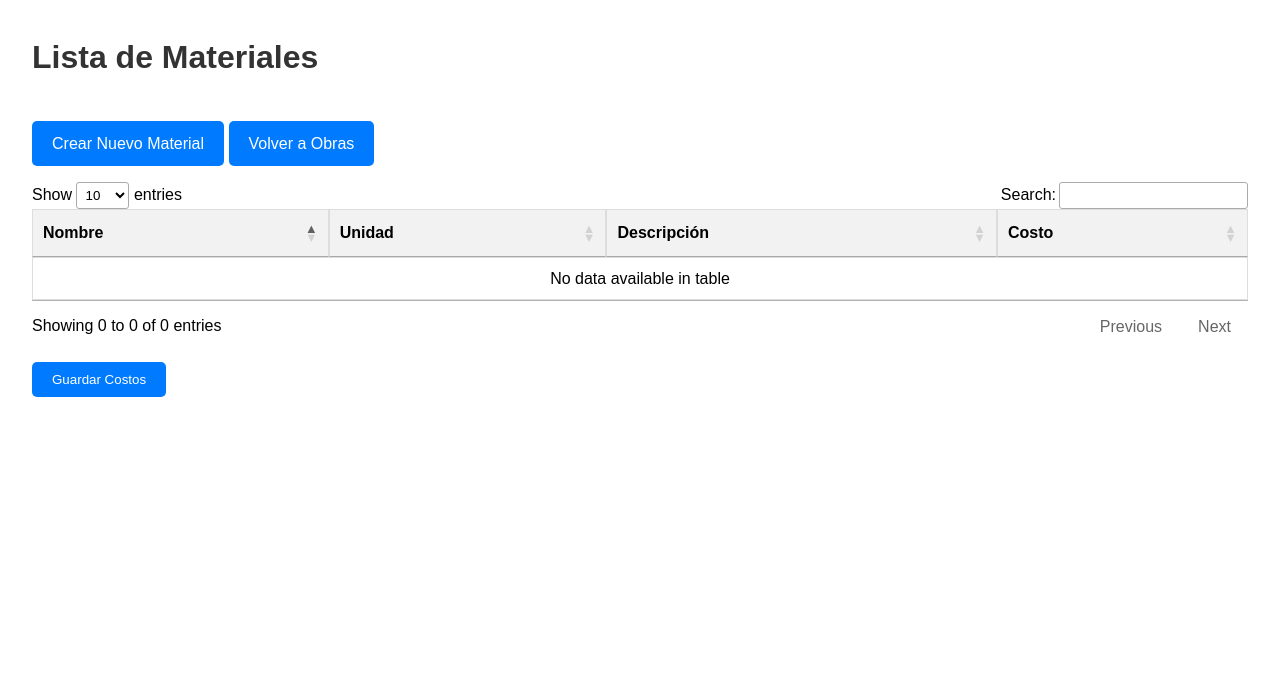
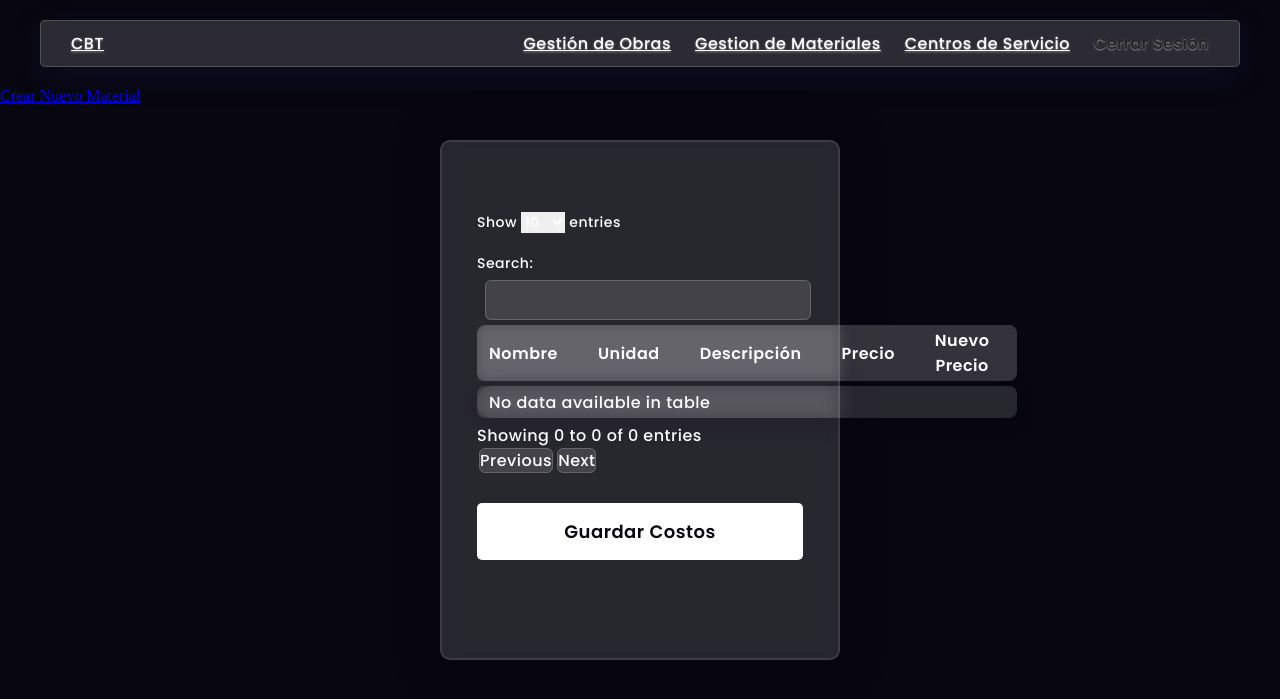
Before and after one commit to leanderperez/cbt, a Django app: template templates/project_app/material_list.html in a window 1280 px wide. Shown: the top 699 px of the page. Run offline with Django 3.2, Linux system fonts and the light colour scheme; the template is opened without the code that fills it, so the values that code supplies are empty; some libraries are stand-ins or nearby versions.

Commit message:
ajuste de gestion de materiales

```diff
--- a/app/views.py
+++ b/app/views.py
@@ -242,7 +242,7 @@ class MaterialListView(ListView):
                         try:
                             material_pk = int(key.split('-')[-1])
                             costo = float(value) if value else 0.0
-                            if costo >= 0:
+                            if costo > 0:
                                 Material.objects.filter(pk=material_pk).update(costo_unitario=costo)
                         except (ValueError, IndexError):
                             continue
--- a/templates/project_app/material_list.html
+++ b/templates/project_app/material_list.html
@@ -1,54 +1,26 @@
-<!DOCTYPE html>
-<html lang="es">
-<head>
-    <meta charset="UTF-8">
-    <meta name="viewport" content="width=device-width, initial-scale=1.0">
-    <title>Lista de Materiales</title>
-    <!-- Estilos de DataTables -->
-    <link rel="stylesheet" type="text/css" href="https://cdn.datatables.net/1.11.5/css/jquery.dataTables.css">
-    <style>
-        body { font-family: sans-serif; margin: 2em; line-height: 1.6; }
-        h1 { color: #333; }
-        .btn {
-            display: inline-block;
-            padding: 10px 20px;
-            background-color: #007bff;
-            color: white;
-            text-decoration: none;
-            border-radius: 5px;
-            border: none;
-            cursor: pointer;
-            margin-top: 1em;
-            margin-bottom: 1em;
-        }
-        .btn:hover { background-color: #0056b3; }
-        .material-table {
-            width: 100%;
-            border-collapse: collapse;
-        }
-        .material-table th, .material-table td {
-            border: 1px solid #ddd;
-            padding: 8px;
-            text-align: left;
-        }
-        .material-table th { background-color: #f2f2f2; }
-        .cost-input { width: 80px; }
-    </style>
-</head>
-<body>
-    <h1>Lista de Materiales</h1>
+
+{% extends 'project_app/base.html' %}
+{% load static %}
+{% block title %}Lista de Obras{% endblock %}
+
+{% block content %}
+
+    <script src="https://code.jquery.com/jquery-3.6.0.min.js"></script>
+    <script type="text/javascript" charset="utf8" src="https://cdn.datatables.net/1.11.5/js/jquery.dataTables.js"></script>
+
     <a href="{% url 'material-create' %}" class="btn">Crear Nuevo Material</a>
-    <a href="{% url 'obra-list' %}" class="btn">Volver a Obras</a>
 
     <form method="post" action="{% url 'material-list' %}">
         {% csrf_token %}
+
         <table id="materialTable" class="material-table">
             <thead>
                 <tr>
                     <th>Nombre</th>
                     <th>Unidad</th>
                     <th>Descripción</th>
-                    <th>Costo</th>
+                    <th>Precio</th>
+                    <th>Nuevo Precio</th>
                 </tr>
             </thead>
             <tbody>
@@ -57,8 +29,9 @@
                     <td>{{ material.nombre }}</td>
                     <td>{{ material.unidad }}</td>
                     <td>{{ material.descripcion }}</td>
+                    <td>$ {{ material.costo_unitario|default_if_none:'0.00'|floatformat:'2' }}</td>
                     <td>
-                        <input type="number" step="0.01" name="cost-{{ material.pk }}" value="{{ material.costo_unitario|default_if_none:'0.00'|floatformat:'2' }}" class="cost-input">
+                        <input type="number" step="0.1" name="cost-{{ material.pk }}" class="cost-input">
                     </td>
                 </tr>
                 {% endfor %}
@@ -67,10 +40,7 @@
         <button type="submit" name="update_costs" class="btn">Guardar Costos</button>
     </form>
 
-    <!-- Librería jQuery, necesaria para DataTables -->
-    <script src="https://code.jquery.com/jquery-3.6.0.min.js"></script>
-    <!-- Librería principal de DataTables -->
-    <script type="text/javascript" charset="utf8" src="https://cdn.datatables.net/1.11.5/js/jquery.dataTables.js"></script>
+
     <script>
         $(document).ready(function() {
             // Inicializar DataTables en la tabla con el ID "materialTable"
@@ -81,5 +51,4 @@
             });
         });
     </script>
-</body>
-</html>
+{% endblock %}
--- a/templates/project_app/navbar.html
+++ b/templates/project_app/navbar.html
@@ -1,14 +1,10 @@
 <nav class="navbar navbar-expand-lg navbar-dark">
   <div class="container-fluid d-flex align-items-center justify-content-between">
-    <a class="navbar-brand" href="#">#GEEI</a>
+    <a class="navbar-brand" href="#">CBT</a>
     <ul class="navbar-nav flex-row flex-nowrap align-items-center" style="gap: 1.5rem;">
-      <li class="nav-item"><a class="nav-link" href="">Crear Reporte</a></li>
-      <li class="nav-item"><a class="nav-link" href="">Datatable</a></li>
-      <li class="nav-item"><a class="nav-link" href="">Dashboard</a></li>
-      <li class="nav-item"><a class="nav-link" href="">Pendientes</a></li>
-      <li class="nav-item"><a class="nav-link" href="">Crear Gráfico</a></li>
-      <li class="nav-item"><a class="nav-link" href="">Materiales</a></li>
-      <li class="nav-item"><a class="nav-link" href="">Solicitudes</a></li>
+      <li class="nav-item"><a class="nav-link" href="{% url 'obra-list' %}">Gestión de Obras</a></li>
+      <li class="nav-item"><a class="nav-link" href="{% url 'material-list' %}">Gestion de Materiales</a></li>
+      <li class="nav-item"><a class="nav-link" href="{% url 'personal-list' %}">Centros de Servicio</a></li>
       <li class="nav-item">
         <form id="logout-form" class="logout-form" action="{% url 'logout' %}" method="post" style="display: inline;">
           {% csrf_token %}
--- a/templates/project_app/obra_list.html
+++ b/templates/project_app/obra_list.html
@@ -7,12 +7,6 @@
 <link rel="stylesheet" type="text/css" href="https://cdn.datatables.net/1.11.5/css/jquery.dataTables.css">
 <script src="https://code.jquery.com/jquery-3.6.0.min.js"></script>
 <script type="text/javascript" charset="utf8" src="https://cdn.datatables.net/1.11.5/js/jquery.dataTables.js"></script>
-
-<div class="btn-container">
-    <a href="{% url 'obra-create' %}" class="btn">Crear Nueva Obra</a>
-    <a href="{% url 'material-list' %}" class="btn">Gestionar Materiales</a>
-    <a href="{% url 'personal-list' %}" class="btn">Gestionar Personal</a>
-</div>
 
 <div class="datatable-container">
     <table id="obraTable" class="obra-table">
```
